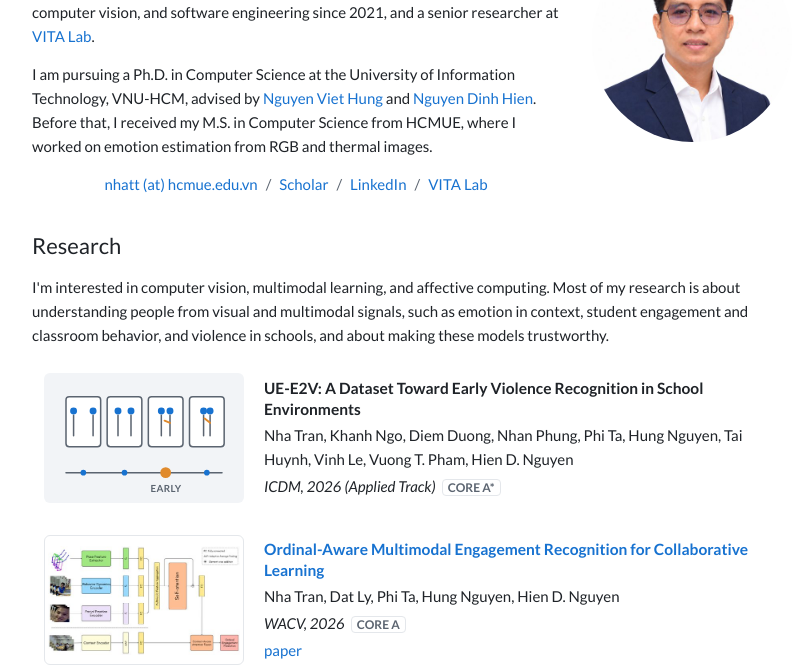
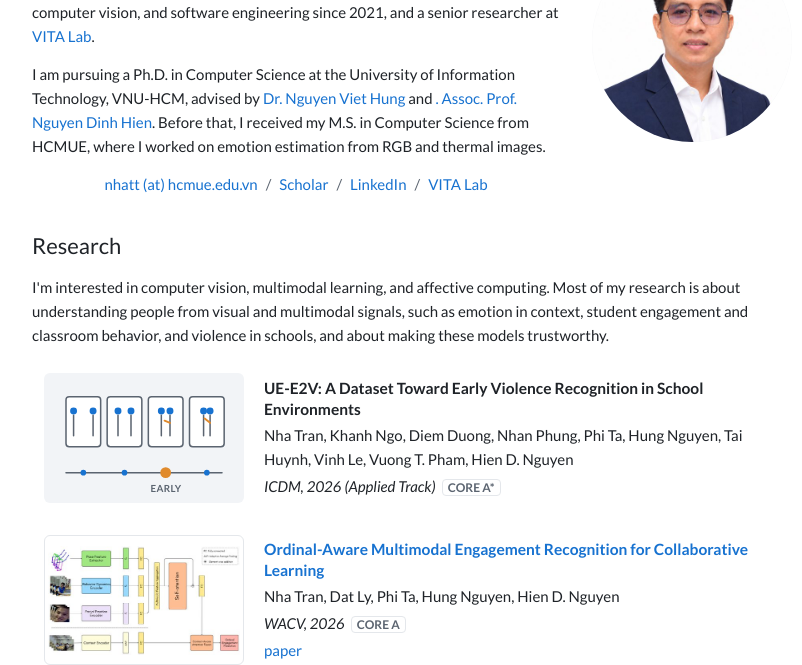
Before and after one commit to nhadhsp/nhadhsp.github.io, a plain HTML site: page index.html in a window 1280 px wide. Shown: the part 149-814 px from the top of the page, without its empty margins (228-1030 px from the left). Drawn offline with Linux system fonts and the light colour scheme.

Commit message:
Update homepage

```diff
--- a/index.html
+++ b/index.html
@@ -55,7 +55,7 @@
     <div class="intro-text">
       <h1>Nha Tran</h1>
       <p>I am a lecturer in the Faculty of Information Technology at <a href="https://hcmue.edu.vn/">Ho Chi Minh City University of Education</a> (HCMUE), where I have taught machine learning, computer vision, and software engineering since 2021, and a senior researcher at <a href="https://vitalab.hcmue.edu.vn/">VITA Lab</a>.</p>
-      <p>I am pursuing a Ph.D. in Computer Science at the University of Information Technology, VNU-HCM, advised by <a href="https://sites.google.com/view/hungnv313/home">Nguyen Viet Hung</a> and <a href="https://scholar.google.com/citations?user=ddyBSkoAAAAJ&amp;hl=en">Nguyen Dinh Hien</a>. Before that, I received my M.S. in Computer Science from HCMUE, where I worked on emotion estimation from RGB and thermal images.</p>
+      <p>I am pursuing a Ph.D. in Computer Science at the University of Information Technology, VNU-HCM, advised by <a href="https://sites.google.com/view/hungnv313/home">Dr. Nguyen Viet Hung</a> and <a href="https://scholar.google.com/citations?user=ddyBSkoAAAAJ&amp;hl=en">. Assoc. Prof. Nguyen Dinh Hien</a>. Before that, I received my M.S. in Computer Science from HCMUE, where I worked on emotion estimation from RGB and thermal images.</p>
       <nav class="links" aria-label="Profiles">
         <a href="mailto:nhatt@hcmue.edu.vn">nhatt (at) hcmue.edu.vn</a><span class="sep">/</span>
         <a href="https://scholar.google.com/citations?user=c8a5fE8AAAAJ&amp;hl=en">Scholar</a><span class="sep">/</span>
```
